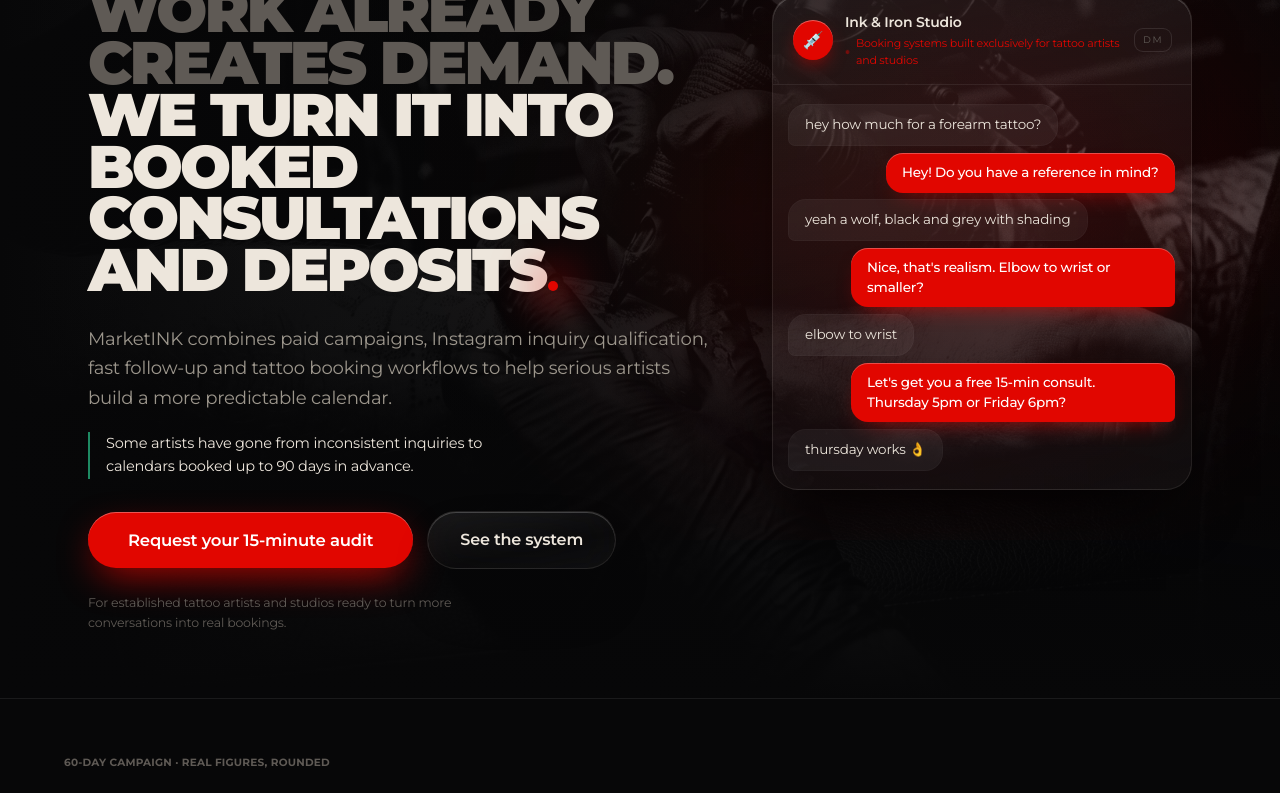
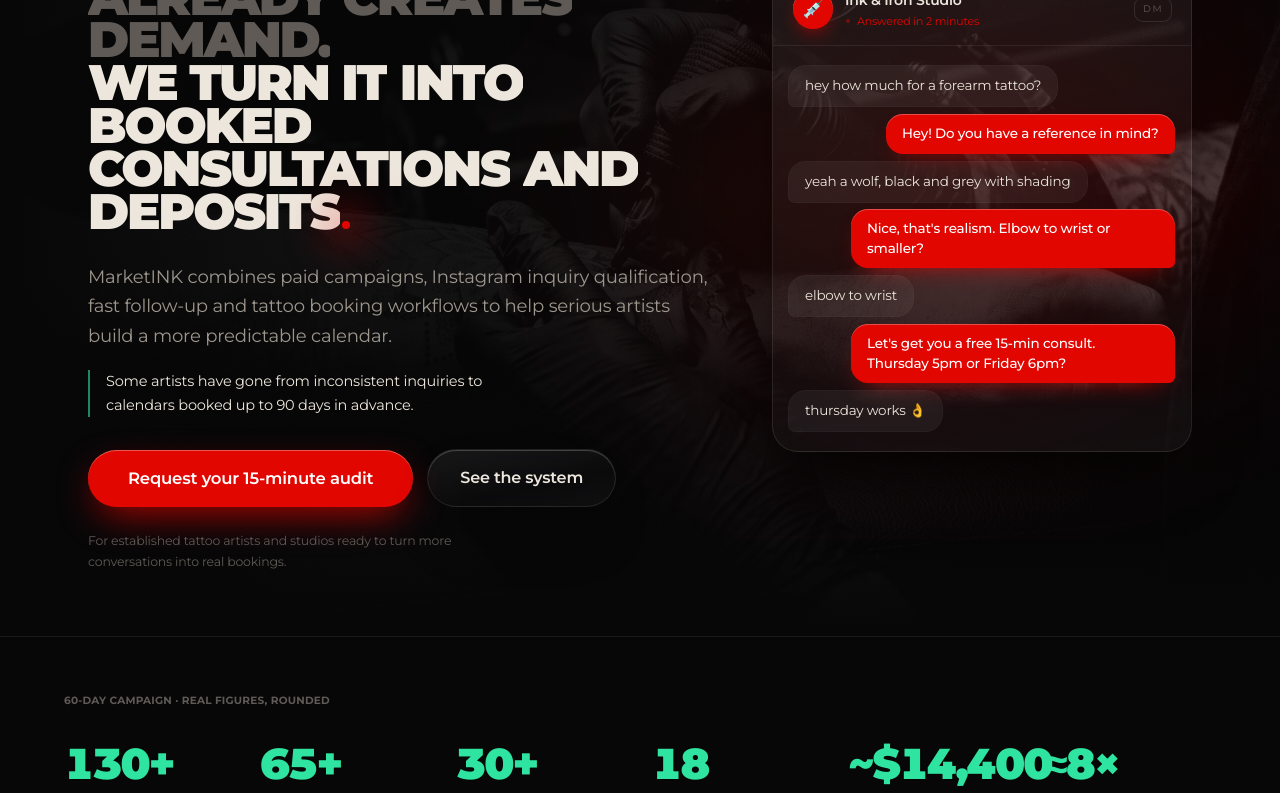
Before and after one commit to MarketinkAgency/marketink-web, a Next.js app: page /en in a window 1280 px wide. Shown: the part 260-1053 px from the top of the page. Built offline with nearby package versions, Linux system fonts and the light colour scheme.

Commit message:
Actualizacion 2026-07-31 18:02

```diff
--- a/app/[lang]/page.tsx
+++ b/app/[lang]/page.tsx
@@ -6,6 +6,8 @@ import Ink from "@/components/Ink";
 import DmCard from "@/components/DmCard";
 import Calculator from "@/components/Calculator";
 import StickyCta from "@/components/StickyCta";
+import Split from "@/components/Split";
+import Count from "@/components/Count";
 
 /** marketINK• — el punto es la gota de tinta y el punto final de la frase. */
 function Wordmark({ className = "", live = true }: { className?: string; live?: boolean }) {
@@ -107,9 +109,9 @@ export default async function Home({ params }: { params: Promise<{ lang: string
                 {t.hero.eyebrow}
               </span>
 
-              <h1 className="rise mx-auto max-w-[16ch] flash-type text-[clamp(2.2rem,4.7vw,4rem)] lg:mx-0">
-                <span className="text-faint">{t.hero.h1a}</span> {t.hero.h1b}
-                <Period />
+              <h1 className="mx-auto max-w-[19ch] flash-type text-[clamp(2.05rem,3.9vw,3.25rem)] lg:mx-0">
+                <Split as="span" text={t.hero.h1a} className="text-faint" stagger={34} />
+                <Split as="span" text={t.hero.h1b} delay={300} stagger={34} tail={<Period />} />
               </h1>
 
               <p className="rise mx-auto mt-7 max-w-[52ch] text-[clamp(0.97rem,1.6vw,1.13rem)] leading-relaxed text-muted lg:mx-0">
@@ -133,7 +135,7 @@ export default async function Home({ params }: { params: Promise<{ lang: string
             </div>
 
             <div className="rise flex justify-center lg:justify-end" style={{ animationDelay: "0.25s" }}>
-              <DmCard lang={lang} label={t.hero.eyebrow} />
+              <DmCard lang={lang} label={t.hero.dmStatus} />
             </div>
           </div>
         </header>
@@ -145,7 +147,7 @@ export default async function Home({ params }: { params: Promise<{ lang: string
             <div className="grid grid-cols-2 gap-x-6 gap-y-10 sm:grid-cols-3 lg:grid-cols-6">
               {t.metrics.items.map((m) => (
                 <div key={m.t} className="reveal">
-                  <p className="flash-type text-[clamp(1.8rem,3.4vw,2.7rem)] tabular-nums text-signal">{m.n}</p>
+                  <p className="flash-type text-[clamp(1.8rem,3.4vw,2.7rem)] tabular-nums text-signal"><Count value={m.n} /></p>
                   <p className="mt-2.5 text-[13px] leading-snug text-muted">{m.t}</p>
                 </div>
               ))}
@@ -158,7 +160,7 @@ export default async function Home({ params }: { params: Promise<{ lang: string
         <section className="px-6 py-24 sm:py-32">
           <div className="mx-auto max-w-4xl text-center">
             <Eyebrow>{t.video.eyebrow}</Eyebrow>
-            <h2 className="reveal mx-auto max-w-[20ch] flash-type text-[clamp(1.8rem,4vw,3rem)]">{t.video.title}</h2>
+            <Split as="h2" text={t.video.title} className="mx-auto max-w-[20ch] flash-type text-[clamp(1.8rem,4vw,3rem)]" />
             <p className="reveal mx-auto mt-6 max-w-[54ch] text-[15.5px] leading-relaxed text-muted">{t.video.sub}</p>
 
             <div className="reveal mt-11 overflow-hidden border border-white/[0.1]">
@@ -187,8 +189,9 @@ export default async function Home({ params }: { params: Promise<{ lang: string
           <div className="mx-auto grid max-w-6xl gap-14 lg:grid-cols-[0.85fr_1.15fr] lg:gap-20">
             <div className="lg:sticky lg:top-32 lg:self-start">
               <Eyebrow>{t.problem.eyebrow}</Eyebrow>
-              <h2 className="reveal flash-type text-[clamp(2rem,4.4vw,3.4rem)]">
-                {t.problem.title} <span className="text-faint">{t.problem.titleEm}</span>
+              <h2 className="flash-type text-[clamp(2rem,4.4vw,3.4rem)]">
+                <Split as="span" text={t.problem.title} />
+                <Split as="span" text={t.problem.titleEm} delay={220} className="text-faint" />
               </h2>
               <p className="reveal mt-9 max-w-[40ch] text-[clamp(1.05rem,1.9vw,1.35rem)] font-semibold leading-snug tracking-[-0.02em]">
                 {t.problem.close} <span className="text-blood">{t.problem.closeEm}</span>
@@ -218,7 +221,7 @@ export default async function Home({ params }: { params: Promise<{ lang: string
             <div className="reveal mb-11 flex flex-wrap items-end justify-between gap-6">
               <div>
                 <p className="mb-5 flash-sub text-[11.5px] tracking-[0.22em] text-blood">{t.work.eyebrow}</p>
-                <h2 className="flash-type text-[clamp(1.8rem,4vw,3rem)]">{t.work.title}</h2>
+                <Split as="h2" text={t.work.title} className="flash-type text-[clamp(1.8rem,4vw,3rem)]" />
               </div>
               <p className="max-w-[34ch] text-[13.5px] leading-relaxed text-faint">{t.work.sub}</p>
             </div>
@@ -243,8 +246,9 @@ export default async function Home({ params }: { params: Promise<{ lang: string
           <div className="mx-auto grid max-w-6xl gap-14 lg:grid-cols-[0.85fr_1.15fr] lg:gap-20">
             <div className="lg:sticky lg:top-32 lg:self-start">
               <Eyebrow>{t.system.eyebrow}</Eyebrow>
-              <h2 className="reveal flash-type text-[clamp(2rem,4.4vw,3.4rem)]">
-                {t.system.title} <span className="text-blood">{t.system.titleEm}</span>
+              <h2 className="flash-type text-[clamp(2rem,4.4vw,3.4rem)]">
+                <Split as="span" text={t.system.title} />
+                <Split as="span" text={t.system.titleEm} delay={220} className="text-blood" />
               </h2>
               <p className="reveal mt-8 max-w-[46ch] text-[clamp(0.98rem,1.6vw,1.12rem)] leading-relaxed text-muted">
                 {t.system.sub}
@@ -279,7 +283,7 @@ export default async function Home({ params }: { params: Promise<{ lang: string
         <section className="px-6 py-24 sm:py-36">
           <div className="mx-auto max-w-6xl">
             <Eyebrow>{t.includes.eyebrow}</Eyebrow>
-            <h2 className="reveal max-w-[22ch] flash-type text-[clamp(1.9rem,4.2vw,3.2rem)]">{t.includes.title}</h2>
+            <Split as="h2" text={t.includes.title} className="max-w-[22ch] flash-type text-[clamp(1.9rem,4.2vw,3.2rem)]" />
 
             <div className="mt-14 grid gap-px bg-white/[0.08] md:grid-cols-3">
               {t.includes.groups.map((g, i) => (
@@ -313,7 +317,7 @@ export default async function Home({ params }: { params: Promise<{ lang: string
 
           <div className="mx-auto max-w-6xl">
             <Eyebrow>{t.caseStudy.eyebrow}</Eyebrow>
-            <h2 className="reveal max-w-[20ch] flash-type text-[clamp(2rem,4.6vw,3.6rem)]">{t.caseStudy.title}</h2>
+            <Split as="h2" text={t.caseStudy.title} className="max-w-[20ch] flash-type text-[clamp(2rem,4.6vw,3.6rem)]" />
             <p className="reveal mt-6 max-w-[52ch] text-[15.5px] text-muted">{t.caseStudy.sub}</p>
 
             <div className="mt-12 grid gap-px bg-white/[0.08] sm:grid-cols-3">
@@ -358,7 +362,7 @@ export default async function Home({ params }: { params: Promise<{ lang: string
         <section className="px-6 py-24 sm:py-36">
           <div className="mx-auto max-w-6xl">
             <Eyebrow>{t.calc.eyebrow}</Eyebrow>
-            <h2 className="reveal max-w-[20ch] flash-type text-[clamp(1.9rem,4.4vw,3.4rem)]">{t.calc.title}</h2>
+            <Split as="h2" text={t.calc.title} className="max-w-[20ch] flash-type text-[clamp(1.9rem,4.4vw,3.4rem)]" />
             <p className="reveal mt-6 max-w-[46ch] text-[15.5px] text-muted">{t.calc.sub}</p>
 
             <div className="reveal mt-14">
@@ -375,7 +379,7 @@ export default async function Home({ params }: { params: Promise<{ lang: string
         <section id="fit" className="scroll-mt-24 px-6 py-24 sm:py-36">
           <div className="mx-auto max-w-6xl">
             <Eyebrow>{t.fit.eyebrow}</Eyebrow>
-            <h2 className="reveal max-w-[20ch] flash-type text-[clamp(1.9rem,4.4vw,3.4rem)]">{t.fit.title}</h2>
+            <Split as="h2" text={t.fit.title} className="max-w-[20ch] flash-type text-[clamp(1.9rem,4.4vw,3.4rem)]" />
 
             <div className="mt-14 grid gap-4 lg:grid-cols-[1.2fr_0.8fr]">
               <div className="flash-cell reveal border-l-2 border-l-blood p-9 sm:p-11">
@@ -408,7 +412,7 @@ export default async function Home({ params }: { params: Promise<{ lang: string
         <section id="process" className="scroll-mt-24 px-6 py-24 sm:py-36">
           <div className="mx-auto max-w-6xl">
             <Eyebrow>{t.process.eyebrow}</Eyebrow>
-            <h2 className="reveal max-w-[22ch] flash-type text-[clamp(1.9rem,4.4vw,3.4rem)]">{t.process.title}</h2>
+            <Split as="h2" text={t.process.title} className="max-w-[22ch] flash-type text-[clamp(1.9rem,4.4vw,3.4rem)]" />
             <p className="reveal mt-6 max-w-[54ch] text-[15.5px] leading-relaxed text-muted">{t.process.sub}</p>
 
             <div className="mt-16 grid gap-px bg-white/[0.08] md:grid-cols-4">
@@ -460,7 +464,7 @@ export default async function Home({ params }: { params: Promise<{ lang: string
         <section id="faq" className="scroll-mt-24 px-6 py-24 sm:py-36">
           <div className="mx-auto max-w-3xl">
             <Eyebrow>{t.faq.eyebrow}</Eyebrow>
-            <h2 className="reveal mb-12 max-w-[20ch] flash-type text-[clamp(1.9rem,4.2vw,3.2rem)]">{t.faq.title}</h2>
+            <Split as="h2" text={t.faq.title} className="mb-12 max-w-[20ch] flash-type text-[clamp(1.9rem,4.2vw,3.2rem)]" />
             <div className="divide-y divide-white/[0.07]">
               {t.faq.items.map((f, i) => (
                 <details key={f.q} className="reveal group" open={i === 0}>
@@ -485,8 +489,8 @@ export default async function Home({ params }: { params: Promise<{ lang: string
             <div className="absolute inset-0 bg-gradient-to-b from-void via-void/72 to-void" />
           </div>
           <div className="mx-auto max-w-4xl">
-            <h2 className="reveal mx-auto max-w-[18ch] flash-type text-[clamp(2.1rem,5.4vw,4.4rem)]">
-              {t.final.title}
+            <h2 className="mx-auto max-w-[18ch] flash-type text-[clamp(2.1rem,5.4vw,4.4rem)]">
+              <Split as="span" text={t.final.title} />
               <Period />
             </h2>
             <p className="reveal mx-auto mt-8 max-w-[52ch] text-[clamp(1rem,1.8vw,1.2rem)] leading-relaxed text-muted">
--- a/app/globals.css
+++ b/app/globals.css
@@ -325,3 +325,43 @@ body {
 @media (min-width: 1024px) {
   .sticky-cta { display: none; }
 }
+
+/* ══════════════════════════════════════════════════════════
+   REVELADO POR MÁSCARA — palabra por palabra
+   ══════════════════════════════════════════════════════════ */
+.split { display: block; }
+.split-w {
+  display: inline-block;
+  overflow: hidden;
+  vertical-align: bottom;
+  padding-bottom: 0.12em;
+  margin-bottom: -0.12em;
+}
+.split-w > span {
+  display: inline-block;
+  transform: translateY(112%);
+  opacity: 0;
+  transition: transform 1s var(--ease), opacity 0.7s var(--ease);
+}
+.split.in .split-w > span { transform: none; opacity: 1; }
+
+.underline-ink { position: relative; }
+.underline-ink::after {
+  content: "";
+  position: absolute;
+  left: 0;
+  bottom: -0.1em;
+  height: 3px;
+  width: 100%;
+  background: #e10600;
+  box-shadow: 0 0 14px 2px rgba(225, 6, 0, 0.5);
+  transform: scaleX(0);
+  transform-origin: left;
+  transition: transform 1.3s var(--ease) 0.4s;
+}
+.reveal.in .underline-ink::after { transform: none; }
+
+@media (prefers-reduced-motion: reduce) {
+  .split-w > span { transform: none !important; opacity: 1 !important; }
+  .underline-ink::after { transform: none !important; }
+}
--- /dev/null
+++ b/components/Count.tsx
@@ -0,0 +1,63 @@
+"use client";
+
+import { useEffect, useRef, useState } from "react";
+
+/**
+ * Contador que sube al entrar en pantalla.
+ *
+ * Recibe la cifra ya escrita ("130+", "~$14.400", "≈8×") y solo anima la
+ * parte numérica, conservando prefijo, sufijo y el separador de miles del
+ * idioma. Si no hay número, pinta el texto tal cual.
+ */
+export default function Count({ value, className = "" }: { value: string; className?: string }) {
+  const ref = useRef<HTMLSpanElement>(null);
+  const [out, setOut] = useState<string | null>(null);
+
+  const m = value.match(/^([^\d]*)([\d.,]+)([\s\S]*)$/);
+  const pre = m?.[1] ?? "";
+  const raw = m?.[2] ?? "";
+  const post = m?.[3] ?? "";
+  const sep = raw.includes(".") ? "." : raw.includes(",") ? "," : "";
+  const target = Number(raw.replace(/[.,]/g, ""));
+
+  useEffect(() => {
+    if (!m || !Number.isFinite(target)) return;
+    const el = ref.current;
+    if (!el) return;
+
+    const reduced = window.matchMedia("(prefers-reduced-motion: reduce)").matches;
+    if (reduced) return;
+
+    const group = (n: number) =>
+      sep ? n.toLocaleString("en-US").replace(/,/g, sep) : String(n);
+
+    setOut(pre + group(0) + post);
+
+    const io = new IntersectionObserver(
+      (entries) => {
+        if (!entries[0].isIntersecting) return;
+        io.disconnect();
+        const t0 = performance.now();
+        const dur = 1500;
+        const tick = (now: number) => {
+          const p = Math.min(1, (now - t0) / dur);
+          // easeOutExpo — arranca rápido y aterriza suave.
+          const e = p === 1 ? 1 : 1 - Math.pow(2, -10 * p);
+          setOut(pre + group(Math.round(target * e)) + post);
+          if (p < 1) requestAnimationFrame(tick);
+        };
+        requestAnimationFrame(tick);
+      },
+      { threshold: 0.4 }
+    );
+    io.observe(el);
+    return () => io.disconnect();
+    // eslint-disable-next-line react-hooks/exhaustive-deps
+  }, []);
+
+  return (
+    <span ref={ref} className={className}>
+      {out ?? value}
+    </span>
+  );
+}
--- /dev/null
+++ b/components/Split.tsx
@@ -0,0 +1,76 @@
+"use client";
+
+import { useEffect, useRef, type ReactNode } from "react";
+
+/**
+ * Revelado por máscara, palabra por palabra.
+ *
+ * Cada palabra vive dentro de un corte con `overflow: hidden` y entra
+ * subiendo desde debajo. Es la técnica de los estudios que ganan premios
+ * y cuesta cero: solo transform, sin librerías, sin WebGL.
+ *
+ * Accesibilidad: se parte por PALABRAS, no por caracteres. Los lectores de
+ * pantalla leen el texto igual. Con `prefers-reduced-motion` no se anima.
+ *
+ * OJO: el espacio entre palabras va FUERA del corte. Si va dentro, el
+ * `overflow: hidden` se lo come y el título sale pegado.
+ */
+export default function Split({
+  text,
+  className = "",
+  dim,
+  delay = 0,
+  stagger = 42,
+  tail,
+  as: Tag = "span",
+}: {
+  text: string;
+  className?: string;
+  /** Palabras a partir de este índice se pintan apagadas. */
+  dim?: number;
+  delay?: number;
+  stagger?: number;
+  /** Se pinta pegado a la última palabra, dentro de la misma línea. */
+  tail?: ReactNode;
+  as?: "h1" | "h2" | "h3" | "span" | "p";
+}) {
+  const ref = useRef<HTMLElement>(null);
+
+  useEffect(() => {
+    const el = ref.current;
+    if (!el) return;
+    const io = new IntersectionObserver(
+      (entries) =>
+        entries.forEach((e) => {
+          if (e.isIntersecting) {
+            e.target.classList.add("in");
+            io.unobserve(e.target);
+          }
+        }),
+      { threshold: 0.15, rootMargin: "0px 0px -6% 0px" }
+    );
+    io.observe(el);
+    return () => io.disconnect();
+  }, []);
+
+  const words = text.split(" ");
+
+  return (
+    <Tag ref={ref as never} className={`split ${className}`}>
+      {words.map((w, i) => (
+        <span key={i}>
+          <span className="split-w">
+            <span
+              className={dim !== undefined && i >= dim ? "text-faint" : undefined}
+              style={{ transitionDelay: `${delay + i * stagger}ms` }}
+            >
+              {w}
+            </span>
+          </span>
+          {i < words.length - 1 ? " " : null}
+        </span>
+      ))}
+      {tail}
+    </Tag>
+  );
+}
--- a/lib/copy.ts
+++ b/lib/copy.ts
@@ -22,7 +22,8 @@ export const copy = {
     nav: { system: "El sistema", results: "Resultados", process: "90 días", faq: "Preguntas", cta: "Auditoría gratis" },
 
     hero: {
-      eyebrow: "Sistemas de reservas creados exclusivamente para tatuadores y estudios",
+      eyebrow: "Reservas para tatuadores y estudios",
+      dmStatus: "Respondido en 2 minutos",
       h1a: "Tu trabajo ya genera interés.",
       h1b: "Nosotros lo convertimos en consultas agendadas y depósitos",
       sub: "MarketINK combina campañas pagadas, calificación de consultas por Instagram, seguimientos rápidos y flujos de reserva para ayudar a tatuadores serios a construir una agenda más predecible.",
@@ -198,7 +199,8 @@ export const copy = {
     nav: { system: "The system", results: "Results", process: "90 days", faq: "FAQ", cta: "Free audit" },
 
     hero: {
-      eyebrow: "Booking systems built exclusively for tattoo artists and studios",
+      eyebrow: "Booking systems for tattoo artists and studios",
+      dmStatus: "Answered in 2 minutes",
       h1a: "Your tattoo work already creates demand.",
       h1b: "We turn it into booked consultations and deposits",
       sub: "MarketINK combines paid campaigns, Instagram inquiry qualification, fast follow-up and tattoo booking workflows to help serious artists build a more predictable calendar.",
```
